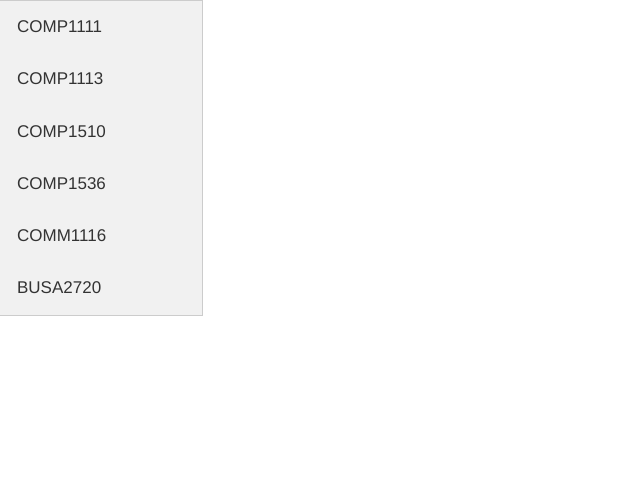
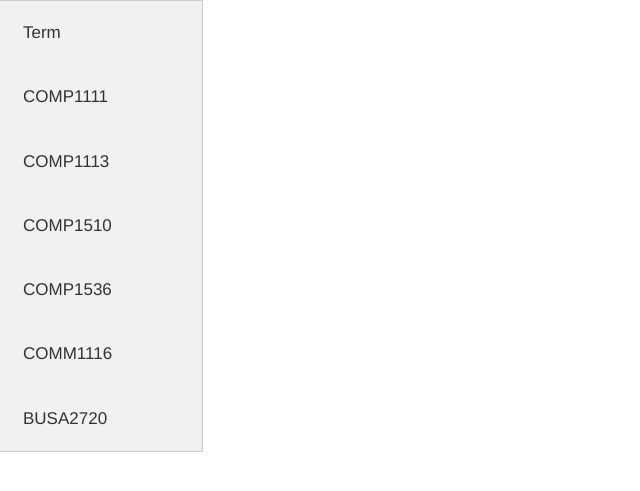
Before and after one commit to hchho/bcithackathon, a PHP site: page / in a window 1280 px wide. Shown: the top 491 px of the page, without its empty margins (0-640 px from the left). Run offline with PHP 8.4, Linux system fonts and the light colour scheme; some libraries are stand-ins or nearby versions.

Commit message:
just before I start adding php (after the SCRUM talk)

```diff
--- a/attempt2/index.css
+++ b/attempt2/index.css
@@ -1,3 +1,6 @@
+*{
+text-align: center;
+}
 /*tab*/
 body {font-family: Arial;}
 
@@ -6,6 +9,7 @@ body {font-family: Arial;}
     overflow: hidden;
     border: 1px solid #ccc;
     background-color: #f1f1f1;
+    height: 100%;
 }
 
 /* Style the buttons inside the tab */
@@ -15,7 +19,7 @@ body {font-family: Arial;}
     border: none;
     outline: none;
     cursor: pointer;
-    padding: 14px 16px;
+    padding: 20px 22px;
     transition: 0.3s;
     font-size: 17px;
 }
--- a/attempt2/index.html
+++ b/attempt2/index.html
@@ -16,7 +16,8 @@
 <body>
 <div class="row">
     <!-- Side navigation -->
-    <div class="sidenav col-xs-2 tab">
+    <div class="tab col-xs-2">
+        <button class="tablinks" onclick="openCourse(event, 'TERM')">Term</button>
         <button class="tablinks" onclick="openCourse(event, 'COMP1111')">COMP1111</button>
         <button class="tablinks" onclick="openCourse(event, 'COMP1113')">COMP1113</button>
         <button class="tablinks" onclick="openCourse(event, 'COMP1510')">COMP1510</button>
@@ -25,9 +26,37 @@
         <button class="tablinks" onclick="openCourse(event, 'BUSA2720')">BUSA2720</button>
     </div>
 
+    <div id="TERM" class="tabcontent">
+        <button class="tablinks" onclick="openCourse(event, 'TERM1')">TERM1</button>
+        <button class="tablinks" onclick="openCourse(event, 'TERM2')">TERM2</button>
+        <button class="tablinks" onclick="openCourse(event, 'TERM3')">TERM3</button>
+        <button class="tablinks" onclick="openCourse(event, 'TERM4')">TERM4</button>
+    </div>
+
     <div id="COMP1111" class="tabcontent">
-        <h3>COMP 1111</h3>
-        <p>Lorem ipsum dolor sit amet, consectetur adipisicing elit. Deserunt dolorem est, ipsum perferendis quisquam ratione sed suscipit. Ab accusamus, adipisci asperiores consequuntur deleniti doloribus maiores mollitia nemo quaerat saepe tenetur!</p>
+        <form action="POST">
+            <fieldset>
+                <legend>COMP 1111</legend>
+                <table>
+                    <tr>
+                        <h4>Labs:</h4>
+                        <td>Lab 1: <input type="text"></td>
+                        <td>Lab 2: <input type="text"></td>
+                        <td>Lab 3: <input type="text"></td>
+                        <td>Lab 4: <input type="text"></td>
+                        <td>Lab 5: <input type="text"></td>
+                    </tr>
+                    <tr>
+                        <td>Lab 6: <input type="text"></td>
+                        <td>Lab 2: <input type="text"></td>
+                        <td>Lab 3: <input type="text"></td>
+                        <td>Lab 4: <input type="text"></td>
+                        <td>Lab 5: <input type="text"></td>
+                    </tr>
+                </table>
+                <input type="submit">
+            </fieldset>
+        </form>
     </div>
 
     <div id="COMP1113" class="tabcontent">
```
